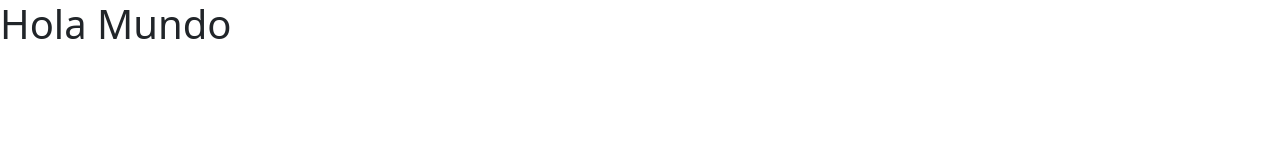
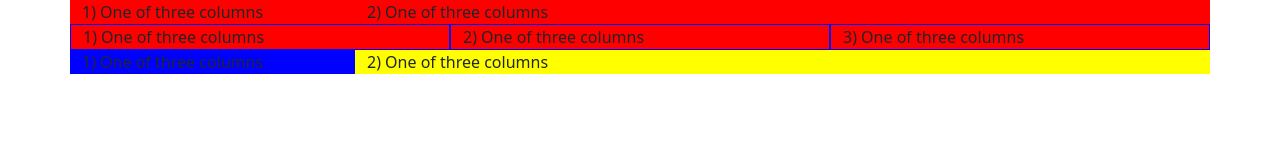
Before and after one commit to luigialejandro/Platzi-Bootstrap, a plain HTML site: page index.html in a window 1280 px wide. Drawn offline with nearby package versions, Linux system fonts and the light colour scheme.

Commit message:
This is an excercise made to get to know how the bootstrap grid works. I played around a bit with columns of equal and different sizes. I have also played a bit with the size of columns depending on the screen resolution.

```diff
--- a/index.html
+++ b/index.html
@@ -7,9 +7,42 @@
     <!-- CSS only -->
     <link href="https://cdn.jsdelivr.net/npm/bootstrap@5.2.0/dist/css/bootstrap.min.css" rel="stylesheet" integrity="sha384-gH2yIJqKdNHPEq0n4Mqa/HGKIhSkIHeL5AyhkYV8i59U5AR6csBvApHHNl/vI1Bx" crossorigin="anonymous">
     <title>Document</title>
+    <style>
+        .col {
+            border: 1px solid blue;
+        }
+    </style>
 </head>
 <body>
-    <h1>Hola Mundo</h1>
+    <div class="container" style="background:red;">
+        <div class="row">
+            <div class="col-3">
+                1) One of three columns
+            </div>
+            <div class="col-9">
+                2) One of three columns
+            </div>
+        </div>
+        <div class="row">
+            <div class="col">
+                1) One of three columns
+            </div>
+            <div class="col">
+                2) One of three columns
+            </div>
+            <div class="col">
+                3) One of three columns
+            </div>
+        </div>
+        <div class="row">
+            <div class="col-12 col-lg-3" style="background:blue;">
+                1) One of three columns
+            </div>
+            <div class="col-12 col-lg-9" style="background: yellow;">
+                2) One of three columns
+            </div>
+        </div>
+    </div>
     <!-- JavaScript Bundle with Popper -->
     <script src="https://cdn.jsdelivr.net/npm/bootstrap@5.2.0/dist/js/bootstrap.bundle.min.js" integrity="sha384-A3rJD856KowSb7dwlZdYEkO39Gagi7vIsF0jrRAoQmDKKtQBHUuLZ9AsSv4jD4Xa" crossorigin="anonymous"></script>
 </body>
```
